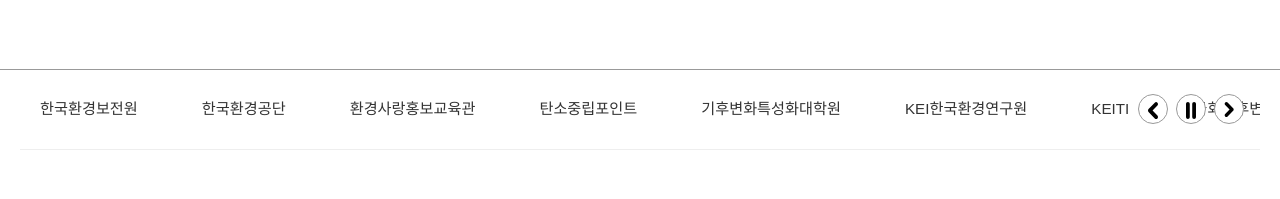
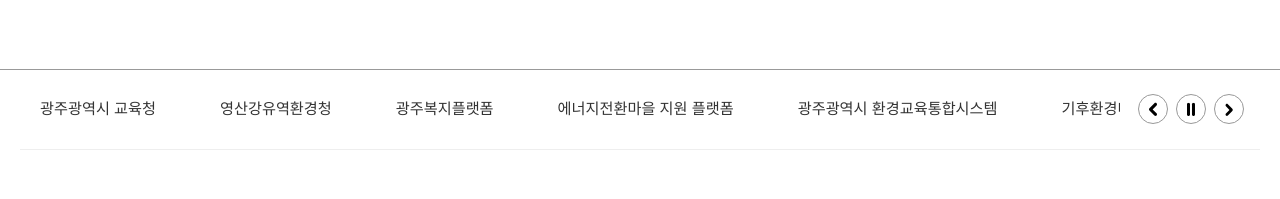
Before and after one commit to suhyeon7557/NewNetZeroGwangju, a Next.js app: page / in a window 1280 px wide. Shown: the part 831-1030 px from the top of the page. Built offline with nearby package versions, Linux system fonts and the light colour scheme; a web font is replaced by a local one.

Commit message:
푸터 컴포넌트 Swiper 기능 개선: 슬라이드 자동 재생 및 초기화 이벤트 추가, 반응형 디자인 조정, 내비게이션 버튼 스타일 수정, 슬라이드 링크 업데이트

```diff
--- a/src/layout/footer.tsx
+++ b/src/layout/footer.tsx
@@ -10,22 +10,27 @@
 
     useEffect(() => {
         if (!swiperContainerRef.current) return;
-        swiperRef.current = new Swiper(swiperContainerRef.current, {
+        const containerEl = swiperContainerRef.current as HTMLElement;
+
+        swiperRef.current = new Swiper(containerEl, {
             modules: [Navigation, Autoplay, A11y],
             slidesPerView: 'auto',
             spaceBetween: 30,
             loop: true,
             speed: 600,
+            autoplay: {
+                delay: 2500,
+                disableOnInteraction: false,
+                stopOnLastSlide: false,
+                pauseOnMouseEnter: false,
+            },
             navigation: {
                 nextEl: '.footer_banner .swiper-button-next',
                 prevEl: '.footer_banner .swiper-button-prev',
             },
-            autoplay: {
-                delay: 2500,
-                disableOnInteraction: false,
-                stopOnLastSlide: false,
-            },
-            loopAdditionalSlides: 10,
+            observer: true,
+            observeParents: true,
+            allowTouchMove: true,
             breakpoints: {
                 0: { spaceBetween: 12 },
                 768: { spaceBetween: 16 },
@@ -34,10 +39,25 @@
                 1500: { spaceBetween: 30 },
             },
             a11y: { enabled: true },
+            on: {
+                init: (sw) => {
+                    if (sw.autoplay && typeof sw.autoplay.start === 'function') {
+                        sw.autoplay.start();
+                    }
+                },
+            },
         });
+
+        const onResize = () => {
+            swiperRef.current?.update();
+        };
+
+        window.addEventListener('resize', onResize);
+
         return () => {
             swiperRef.current?.destroy(true, true);
             swiperRef.current = null;
+            window.removeEventListener('resize', onResize);
         };
     }, []);
 
@@ -59,17 +79,16 @@
                 <div className='footer_banner'>
                     <div className='swiper' id='banner_f_slider' ref={swiperContainerRef}>
                         <div className='swiper-wrapper'>
-                            <div className='swiper-slide'><a href='https://me.go.kr/home/web/main.do' target='_blank' title='새창' rel='noopener'>환경부</a></div>
-                            <div className='swiper-slide'><a href='https://www.keci.or.kr' target='_blank' title='새창' rel='noopener'>한국환경보전원</a></div>
-                            <div className='swiper-slide'><a href='https://www.keco.or.kr/web/index.do' target='_blank' title='새창' rel='noopener'>한국환경공단</a></div>
-                            <div className='swiper-slide'><a href='https://www.keco.or.kr/ecolove/main.do' target='_blank' title='새창' rel='noopener'>환경사랑홍보교육관</a></div>
-                            <div className='swiper-slide'><a href='https://cpoint.or.kr/' target='_blank' title='새창' rel='noopener'>탄소중립포인트</a></div>
-                            <div className='swiper-slide'><a href='https://keci.or.kr/gradcc' target='_blank' title='새창' rel='noopener'>기후변화특성화대학원</a></div>
-                            <div className='swiper-slide'><a href='https://www.kei.re.kr/' target='_blank' title='새창' rel='noopener'>KEI한국환경연구원</a></div>
-                            <div className='swiper-slide'><a href='https://www.keiti.re.kr/site/keiti/main.do' target='_blank' title='새창' rel='noopener'>KEITI</a></div>
-                            <div className='swiper-slide'><a href='http://www.climateforum.or.kr/' target='_blank' title='새창' rel='noopener'>국회기후변화포럼</a></div>
-                            <div className='swiper-slide'><a href='http://www.climate.go.kr/atlas' target='_blank' title='새창' rel='noopener'>기상청 기후변화상황지도</a></div>
-                            <div className='swiper-slide'><a href='https://kaccc.kei.re.kr/' target='_blank' title='새창' rel='noopener'>국가기후위기적응센터</a></div>
+                            <div className='swiper-slide'><a href='https://www.gen.go.kr/main/main.php' target='_blank' title='새창' rel='noopener'>광주광역시 교육청</a></div>
+                            <div className='swiper-slide'><a href='https://www.me.go.kr/ysg/web/main.do' target='_blank' title='새창' rel='noopener'>영산강유역환경청</a></div>
+                            <div className='swiper-slide'><a href='https://welfare.gwangju.go.kr/main' target='_blank' title='새창' rel='noopener'>광주복지플랫폼</a></div>
+                            <div className='swiper-slide'><a href='https://gjenergyvillage.com/' target='_blank' title='새창' rel='noopener'>에너지전환마을 지원 플랫폼</a></div>
+                            <div className='swiper-slide'><a href='https://gjeec.or.kr/' target='_blank' title='새창' rel='noopener'>광주광역시 환경교육통합시스템</a></div>
+                            <div className='swiper-slide'><a href='https://gcea.or.kr/network/' target='_blank' title='새창' rel='noopener'>기후환경네트워크</a></div>
+                            <div className='swiper-slide'><a href='https://blog.naver.com/seseguide' target='_blank' title='새창' rel='noopener'>에너지관리공단 광주전남지역본부</a></div>
+                            <div className='swiper-slide'><a href='https://hometax.go.kr/websquare/websquare.html?w2xPath=/ui/pp/index_pp.xml&menuCd=index3' target='_blank' title='새창' rel='noopener'>홈텍스</a></div>
+                            <div className='swiper-slide'><a href='https://www.gwangju.go.kr/main.do' target='_blank' title='새창' rel='noopener'>광주광역시</a></div>
+                            <div className='swiper-slide'><a href='https://www.keiti.re.kr/site/keiti/main.do' target='_blank' title='새창' rel='noopener'>한국환경산업기술원</a></div>
                         </div>
                         <div className='swiper-controls'>
                             <div className='swiper-button-prev' aria-label='Previous slide'></div>
--- a/src/styles/footer.scss
+++ b/src/styles/footer.scss
@@ -92,6 +92,19 @@
             width: calc(var(--slides-inner-width) + var(--controls-gap));
             margin: 0 auto;
             padding: 20px 140px 20px 20px;
+            overflow: hidden;
+            /* 우측 컨트롤 영역 시각적 마스크 (슬라이드 클릭 방지 및 덮개) */
+            &::after {
+                content: '';
+                position: absolute;
+                top: 0;
+                right: 0;
+                width: 140px;
+                height: 100%;
+                background: #fff;
+                z-index: 90; /* 슬라이드 위, 컨트롤 아래(컨트롤 z-index 100) */
+                pointer-events: none;
+            }
             display: block; /* Swiper 컨테이너는 블록으로 유지 */
             align-items: center;
             gap: 16px;
@@ -99,7 +112,8 @@
             .swiper-wrapper {
                 display: flex;
                 align-items: center;
-                transition-timing-function: linear !important; /* 연속 마퀴 느낌 */
+                transition-timing-function: ease; /* 기본 전환으로 복원 */
+                will-change: transform;
             }
             .swiper-slide {
                 flex: 0 0 auto;
@@ -142,10 +156,10 @@
             }
             .swiper-button-prev::after,
             .swiper-button-next::after { display: none; } /* 기본 폰트 아이콘 숨김 */
-            .swiper-button-prev { background-image: url('/ic_prev_black.svg'); }
-            .swiper-button-next { background-image: url('/ic_next_black.svg'); }
-            .swiper-button-prev:hover,
-            .swiper-button-next:hover { border-color: #999; background-color: #fff; }
+            .swiper-button-prev { background-image: url('/ic_prev_black.svg'); background-size: 8px; }
+            .swiper-button-next { background-image: url('/ic_next_black.svg'); background-size: 8px; }
+            .swiper-button-prev:hover { background-color: #000; border-color: #000; background-image: url('/ic_prev_white.svg'); }
+            .swiper-button-next:hover { background-color: #000; border-color: #000; background-image: url('/ic_next_white.svg'); }
 
             .play_stop {
                 display: flex;
@@ -161,9 +175,10 @@
                     cursor: pointer;
                     transition: border-color .2s ease, background-color .2s ease;
                 }
-                .toggle.playing { background-image: url('/ic_stop_black.svg'); }
-                .toggle.paused { background-image: url('/ic_play_black.svg'); }
-                .toggle:hover { border-color: #999; background-color: #f0f0f0; }
+                .toggle.playing { background-image: url('/ic_stop_black.svg'); background-size: 8px; }
+                .toggle.paused { background-image: url('/ic_play_black.svg'); background-size: 8px; }
+                .toggle.playing:hover { background-color: #000; border-color: #000; background-image: url('/ic_stop_white.svg'); }
+                .toggle.paused:hover { background-color: #000; border-color: #000; background-image: url('/ic_play_white.svg'); }
             }
         }
     }
```
